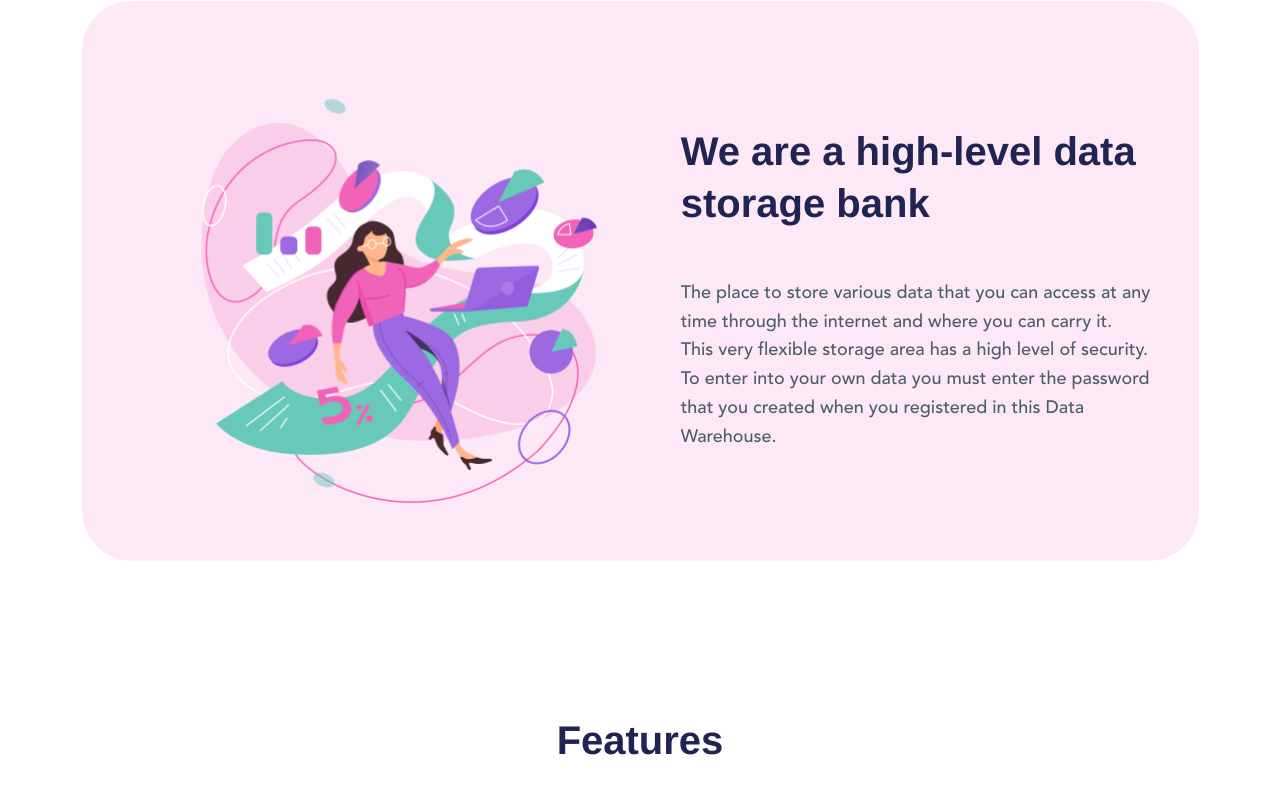
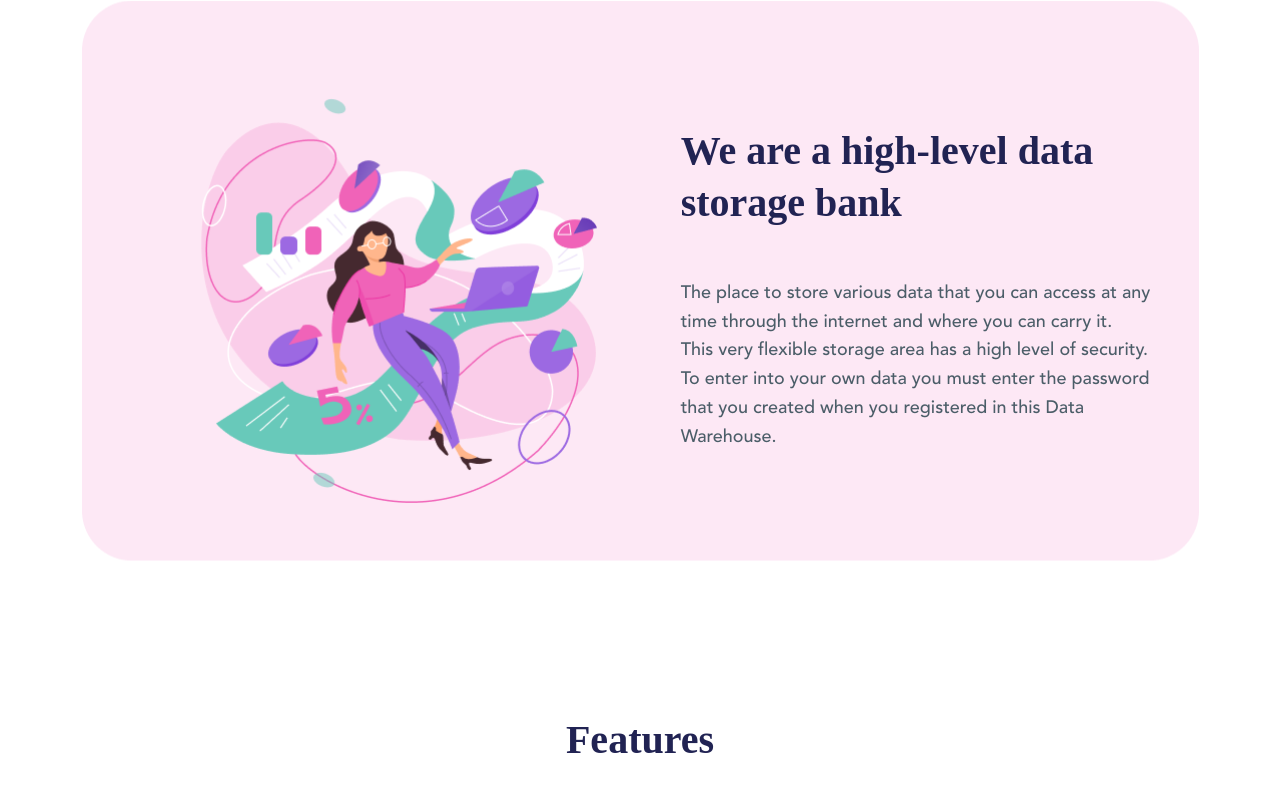
Before and after one commit to pachimu27/Data-warehouse, a plain HTML site: page index.html in a window 1280 px wide. Shown: the part 860-1660 px from the top of the page. Drawn offline with Linux system fonts and the light colour scheme.

Commit message:
enabled some missing fonts

```diff
--- a/style.css
+++ b/style.css
@@ -101,7 +101,7 @@ h1 {
 .main-text p {
   margin-top: 50px;
 
-  font-family: Avenir;
+  font-family: "Avenir-medium";
   font-weight: 500;
   font-size: 18px;
   line-height: 160%; /* or 29px */
@@ -152,7 +152,7 @@ h1 {
 
 .pink h2 {
   color: #212353;
-  font-family: Helvetica;
+  font-family: "Helvetica-bold";
   font-weight: bold; /* 700 */
   font-size: 40px;
   line-height: 130%; /* or 52px */
@@ -195,7 +195,7 @@ article {
 }
 
 .features article h2 {
-  font-family: "Helvetica";
+  font-family: "Helvetica-bold";
   font-weight: bold;
   font-size: 40px;
   line-height: 130%; /* identical to box height, or 52px */
```
